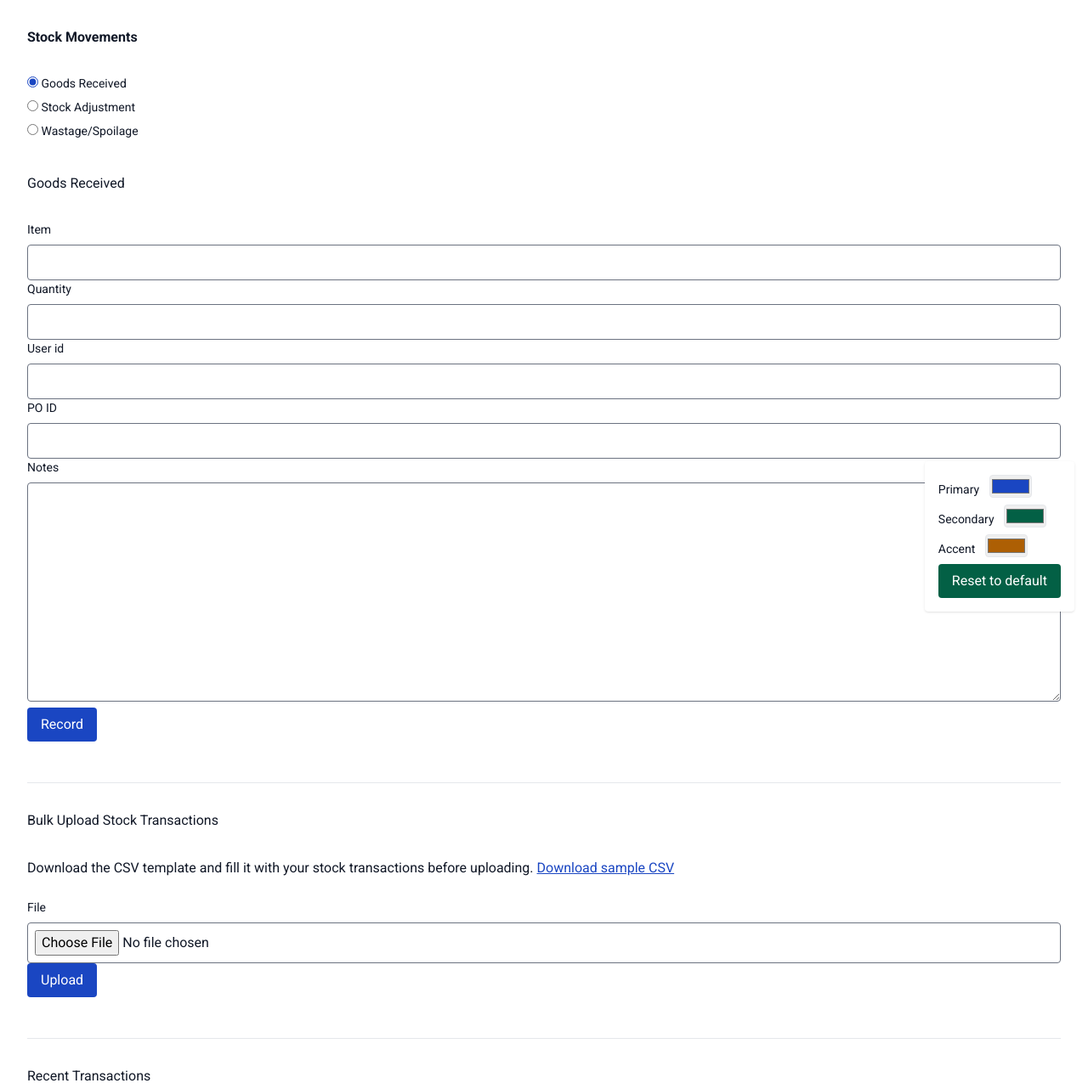
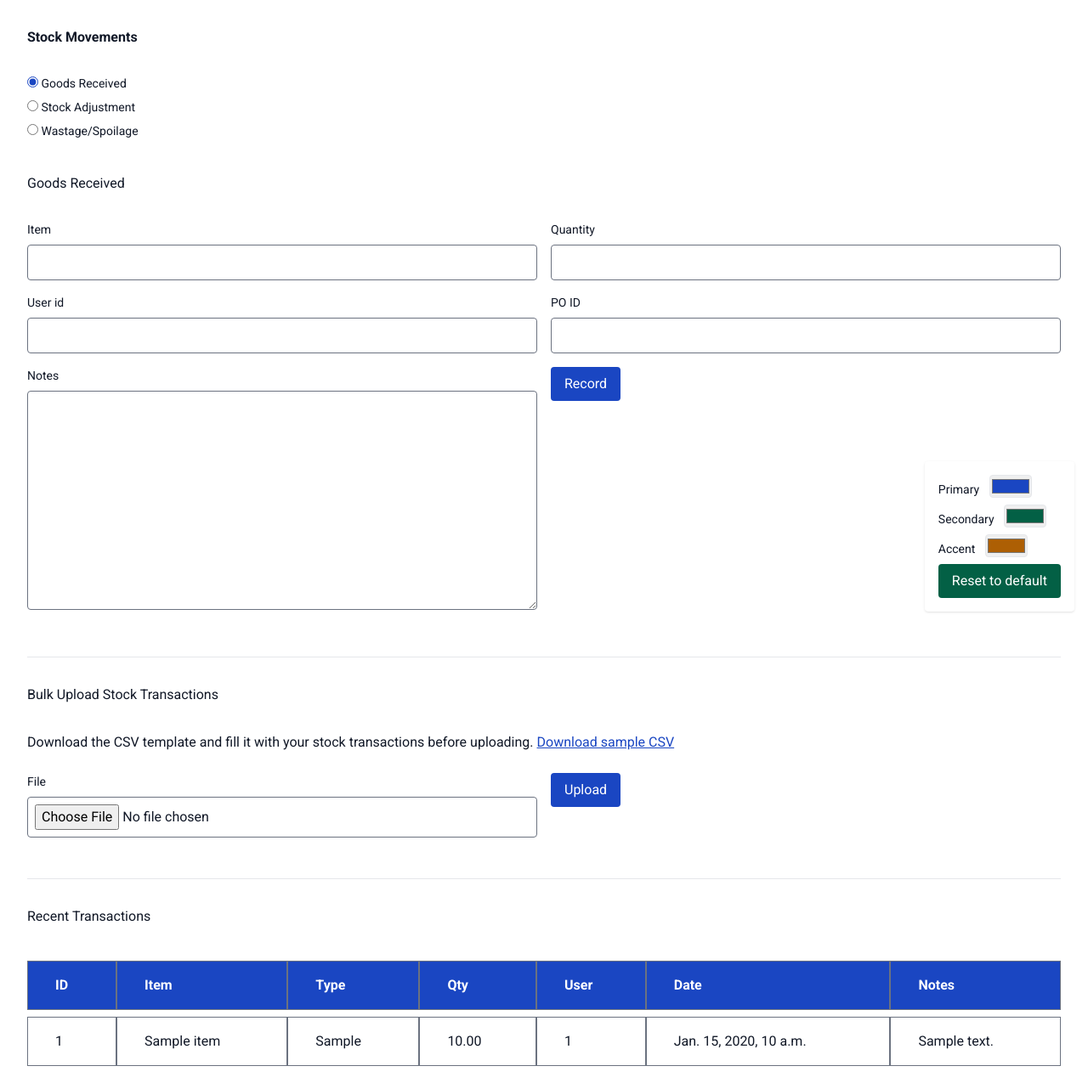
Before and after one commit to arishboteco/Inventory-App, a Django app: page /stock-movements/ in a window 1280 px wide. Shown: the part 64-1339 px from the top of the page at 85% size. Run offline with Django 5.2, Linux system fonts and the light colour scheme; tables that the repository leaves empty hold one stand-in row (values such as "Sample post"); some libraries are stand-ins or nearby versions.

Commit message:
Refactor forms to use two-column layout

```diff
--- a/templates/components/form_field.html
+++ b/templates/components/form_field.html
@@ -1,5 +1,5 @@
 {% load form_tags %}
-<div class="space-y-1">
+<div class="{% if container_class %}{{ container_class }} {% endif %}space-y-1">
   <label for="{{ field.id_for_label }}" class="block mb-1 text-sm font-medium">{{ field.label }}</label>
   {% if field.field.widget.attrs.class %}
     {{ field }}
--- a/templates/inventory/stock_movements.html
+++ b/templates/inventory/stock_movements.html
@@ -15,7 +15,7 @@
   {% endif %}
   {% if active_section == 'receive' %}
     <h2 class="text-xl mb-4 mt-8">Goods Received</h2>
-    <form method="post" class="mb-4">
+    <form method="post" class="grid grid-cols-2 gap-4 max-sm:grid-cols-1 mb-4">
       {% csrf_token %}
       {% if receive_form.non_field_errors %}
       <ul class="text-red-600 dark:text-red-400 list-disc pl-5">
@@ -25,13 +25,19 @@
       </ul>
       {% endif %}
       {% for field in receive_form %}
+        {% if field.name == 'notes' %}
+          {% include "components/form_field.html" with field=field container_class="col-span-2" %}
+        {% else %}
           {% include "components/form_field.html" with field=field %}
+        {% endif %}
       {% endfor %}
+      <div class="col-span-2">
         <button type="submit" name="submit_receive" class="btn-primary">Record</button>
+      </div>
     </form>
   {% elif active_section == 'adjust' %}
     <h2 class="text-xl mb-4 mt-8">Stock Adjustment</h2>
-    <form method="post" class="mb-4">
+    <form method="post" class="grid grid-cols-2 gap-4 max-sm:grid-cols-1 mb-4">
       {% csrf_token %}
       {% if adjust_form.non_field_errors %}
       <ul class="text-red-600 dark:text-red-400 list-disc pl-5">
@@ -41,13 +47,19 @@
       </ul>
       {% endif %}
       {% for field in adjust_form %}
+        {% if field.name == 'notes' %}
+          {% include "components/form_field.html" with field=field container_class="col-span-2" %}
+        {% else %}
           {% include "components/form_field.html" with field=field %}
+        {% endif %}
       {% endfor %}
+      <div class="col-span-2">
         <button type="submit" name="submit_adjust" class="btn-primary">Record</button>
+      </div>
     </form>
   {% elif active_section == 'waste' %}
     <h2 class="text-xl mb-4 mt-8">Wastage/Spoilage</h2>
-    <form method="post" class="mb-4">
+    <form method="post" class="grid grid-cols-2 gap-4 max-sm:grid-cols-1 mb-4">
       {% csrf_token %}
       {% if waste_form.non_field_errors %}
       <ul class="text-red-600 dark:text-red-400 list-disc pl-5">
@@ -57,16 +69,22 @@
       </ul>
       {% endif %}
       {% for field in waste_form %}
+        {% if field.name == 'notes' %}
+          {% include "components/form_field.html" with field=field container_class="col-span-2" %}
+        {% else %}
           {% include "components/form_field.html" with field=field %}
+        {% endif %}
       {% endfor %}
+      <div class="col-span-2">
         <button type="submit" name="submit_waste" class="btn-primary">Record</button>
+      </div>
     </form>
   {% endif %}
   <datalist id="item-options"></datalist>
   <hr class="my-4"/>
   <h2 class="text-xl mb-4 mt-8">Bulk Upload Stock Transactions</h2>
   <p class="mb-2">Download the CSV template and fill it with your stock transactions before uploading. <a href="{% static 'sample_stock_upload.csv' %}" class="text-primary">Download sample CSV</a></p>
-  <form method="post" enctype="multipart/form-data" class="mb-4">
+  <form method="post" enctype="multipart/form-data" class="grid grid-cols-2 gap-4 max-sm:grid-cols-1 mb-4">
     {% csrf_token %}
     {% if bulk_form.non_field_errors %}
     <ul class="text-red-600 dark:text-red-400 list-disc pl-5">
@@ -76,9 +94,11 @@
     </ul>
     {% endif %}
     {% for field in bulk_form %}
-      {% include "components/form_field.html" with field=field %}
+      {% include "components/form_field.html" with field=field container_class="col-span-2" %}
     {% endfor %}
+    <div class="col-span-2">
       <button type="submit" name="bulk_upload" class="btn-primary">Upload</button>
+    </div>
   </form>
   {% if bulk_success_count is not None %}
     <p>{{ bulk_success_count }} transaction(s) recorded successfully.</p>
```
Also changed, not shown: templates/inventory/recipes/detail.html (+6 -2 lines), templates/registration/login.html (+5 -3 lines). Lines whose indentation alone changed are shown as unchanged.
